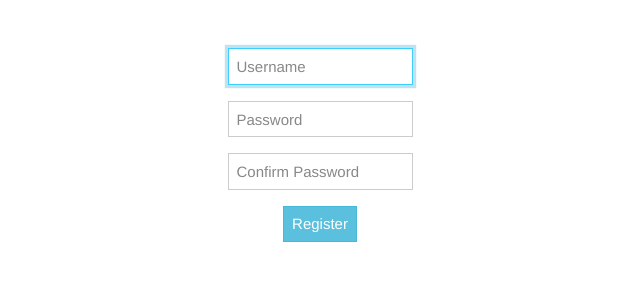
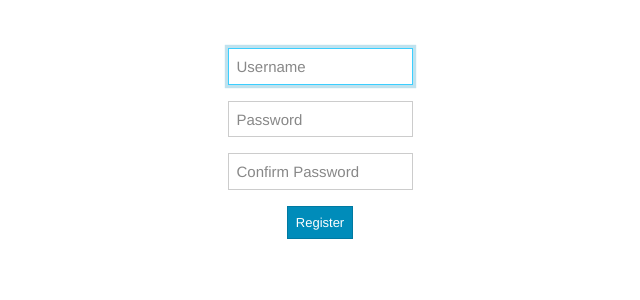
Before and after one commit to Kazbags/kit, a Python web app: template templates/register.html in a window 1280 px wide. Shown: the part 76-376 px from the top of the page, without its empty margins (320-960 px from the left). Run offline with Jinja, Linux system fonts and the light colour scheme; the template is opened without the code that fills it, so the values that code supplies are empty; some libraries are stand-ins or nearby versions.

Commit message:
pushing to heroku

```diff
--- a/templates/login.html
+++ b/templates/login.html
@@ -16,6 +16,6 @@
         <div class="form-group">
             <input class="form-control" name="password" placeholder="Password" type="password">
         </div>
-        <button class="btn btn-info" type="submit">Log In</button>
+        <button class="btn btn-primary" type="submit">Log In</button>
     </form>
 {% endblock %}
--- a/templates/register.html
+++ b/templates/register.html
@@ -19,6 +19,6 @@
         <div class="form-group">
             <input class="form-control" name="confirmation" placeholder="Confirm Password" type="password">
         </div>
-        <button class="btn btn-info" type="submit">Register</button>
+        <button class="btn btn-primary" type="submit">Register</button>
     </form>
 {% endblock %}
```
